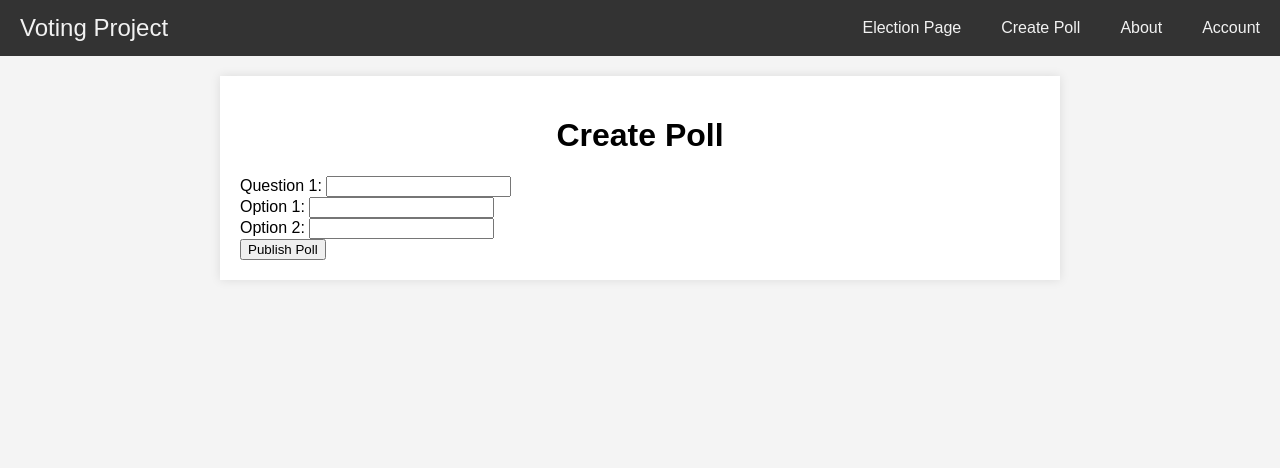
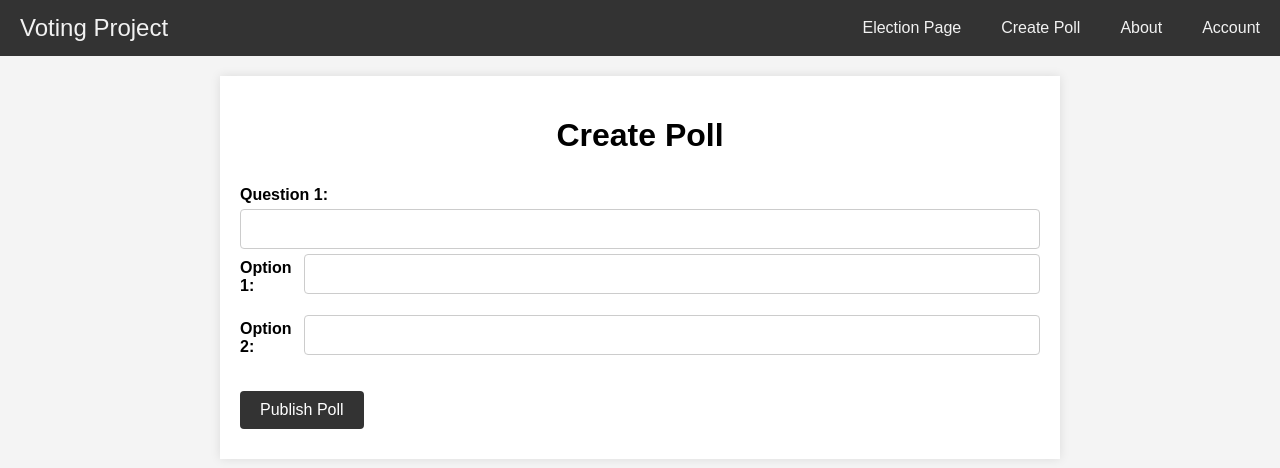
Before and after one commit to MaheelLLC/CIS-375-Vote-Project, a Django app: page /vote/create-poll/ in a window 1280 px wide. Shown: the top 468 px of the page. Run offline with Django 5.2, Linux system fonts and the light colour scheme; the visitor is signed in with stand-in values (Sample User, id 1).

Commit message:
create_poll css fix

```diff
--- a/vote_app/templates/create_poll.html
+++ b/vote_app/templates/create_poll.html
@@ -1,34 +1,122 @@
-{% extends "base.html" %}
 
-{% block content %}
-
-<div class="container">
-    <h1>Create Poll</h1>
-    <form method="POST" action="{% url 'submit_poll' %}">
-        <div id="questions-container">
-            <div class="question-block">
-                <label for="question1">Question 1:</label>
-                <input type="text" id="question1" name="question1" required>
-                <div id="options-container1">
-                    <div class="option-container">
-                        <label for="option1_1" class="option-label">Option 1:</label>
-                        <input type="text" id="option1_1" name="option1_1" class="option-input" required>
-                    </div>
-                    <div class="option-container">
-                        <label for="option1_2" class="option-label">Option 2:</label>
-                        <input type="text" id="option1_2" name="option1_2" class="option-input" required>
-                    </div>
-
-                </div>
-                <!-- <button type="button" class="add-option" onclick="addOption(1)">Add Another Option</button> -->
-            </div>
-        </div>
-        <div class="button-group">
-            <!-- <button type="button" class="add-question" onclick="addQuestion()">Add Another Question</button> -->
-            <button type="submit" class="publish">Publish Poll</button>
-        </div>
-    </form>
-</div>
+<!DOCTYPE html>
+<html lang="en">
+<head>
+    <meta charset="UTF-8">
+    <meta name="viewport" content="width=device-width, initial-scale=1.0">
+    <title>Create Poll - Voting Project</title>
+    <style>
+        body {
+            font-family: Arial, sans-serif;
+            margin: 0;
+            padding: 0;
+            background-color: #f4f4f4;
+        }
+        .navbar {
+            overflow: hidden;
+            background-color: #333;
+            display: flex;
+            justify-content: space-between;
+            align-items: center;
+        }
+        .navbar .title {
+            color: #f2f2f2;
+            padding: 14px 20px;
+            text-decoration: none;
+            font-size: 1.5em;
+        }
+        .navbar .menu {
+            display: flex;
+        }
+        .navbar a {
+            float: left;
+            display: block;
+            color: #f2f2f2;
+            text-align: center;
+            padding: 14px 20px;
+            text-decoration: none;
+        }
+        .navbar a:hover {
+            background-color: #ddd;
+            color: black;
+        }
+        .navbar .active {
+            background-color: #4CAF50; /* Highlight color */
+            color: white;
+        }
+        .container {
+            padding: 20px;
+            max-width: 800px;
+            margin: 0 auto;
+            background: white;
+            box-shadow: 0 0 10px rgba(0, 0, 0, 0.1);
+            margin-top: 20px;
+        }
+        h1 {
+            text-align: center;
+        }
+        form {
+            display: flex;
+            flex-direction: column;
+        }
+        .question-block {
+            margin-bottom: 20px;
+        }
+        .question-block label {
+            display: block;
+            margin: 10px 0 5px;
+            font-weight: bold;
+        }
+        .option-container {
+            display: flex;
+            align-items: center;
+            margin-bottom: 10px;
+        }
+        .option-label {
+            margin-right: 10px;
+            font-weight: normal;
+        }
+        .option-input {
+            padding: 10px;
+            font-size: 1em;
+            border: 1px solid #ccc;
+            border-radius: 4px;
+            flex-grow: 1;
+        }
+        input[type="text"] {
+            padding: 10px;
+            font-size: 1em;
+            border: 1px solid #ccc;
+            border-radius: 4px;
+            width: 100%;
+            box-sizing: border-box;
+        }
+        .button-group {
+            display: flex;
+            justify-content: space-between;
+        }
+        button {
+            padding: 10px 20px;
+            font-size: 1em;
+            border: none;
+            border-radius: 4px;
+            cursor: pointer;
+            margin: 10px 0;
+        }
+        button.add-question {
+            background-color: #4CAF50;
+            color: white;
+        }
+        button.publish {
+            background-color: #333;
+            color: white;
+        }
+        button.add-option {
+            background-color: #4CAF50;
+            color: white;
+            margin-left: 10px;
+        }
+    </style>
     <script>
         function addQuestion() {
             const container = document.getElementById('questions-container');
@@ -65,5 +153,38 @@
             container.appendChild(newOption);
         }
     </script>
+</head>
+<body>
 
-{% endblock content %}
+{% include 'navbar.html' %}
+
+<div class="container">
+    <h1>Create Poll</h1>
+    <form method="POST" action="{% url 'submit_poll' %}">
+        <div id="questions-container">
+            <div class="question-block">
+                <label for="question1">Question 1:</label>
+                <input type="text" id="question1" name="question1" required>
+                <div id="options-container1">
+                    <div class="option-container">
+                        <label for="option1_1" class="option-label">Option 1:</label>
+                        <input type="text" id="option1_1" name="option1_1" class="option-input" required>
+                    </div>
+                    <div class="option-container">
+                        <label for="option1_2" class="option-label">Option 2:</label>
+                        <input type="text" id="option1_2" name="option1_2" class="option-input" required>
+                    </div>
+
+                </div>
+                <!-- <button type="button" class="add-option" onclick="addOption(1)">Add Another Option</button> -->
+            </div>
+        </div>
+        <div class="button-group">
+            <!-- <button type="button" class="add-question" onclick="addQuestion()">Add Another Question</button> -->
+            <button type="submit" class="publish">Publish Poll</button>
+        </div>
+    </form>
+</div>
+
+</body>
+</html>
```
Lines whose indentation alone changed are shown as unchanged.
